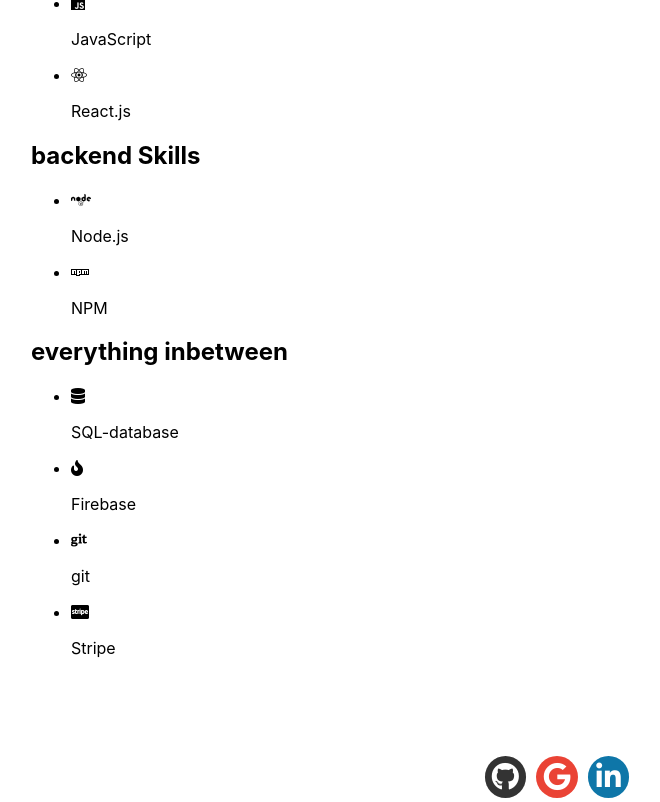
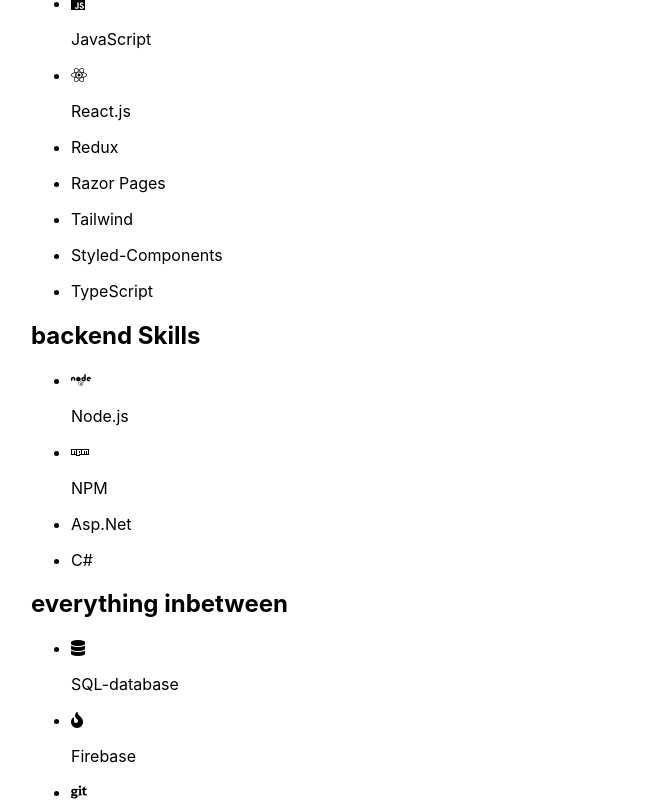
Before and after one commit to NCRadtke00/ncradtke00.github.io, a React (Create React App) app: page / in a window 1280 px wide. Shown: the part 1018-1820 px from the top of the page, without its empty margins (83-743 px from the left). Built offline with nearby package versions, Linux system fonts and the light colour scheme; no server answers.

Commit message:
fixed typo that was breaking dark_mode

```diff
--- a/src/container/Main.js
+++ b/src/container/Main.js
@@ -28,7 +28,7 @@
   };
   render() {
     return (
-      <div className={this.state.isDark ? "dark-mode" : null}>
+      <div className={this.state.isDark ? "dark_mode" : null}>
         <StyleProvider
           value={{ isDark: this.state.isDark, changeTheme: this.changeTheme }}
         >
--- a/src/portfolio.js
+++ b/src/portfolio.js
@@ -46,6 +46,26 @@
       skillName: "React.js",
       fontAwesomeClassname: "fab fa-react",
     },
+    {
+      skillName: "Redux",
+      fontAwesomeClassname: "",
+    },
+    {
+      skillName: "Razor Pages",
+      fontAwesomeClassname: "",
+    },
+    {
+      skillName: "Tailwind",
+      fontAwesomeClassname: "",
+    },
+    {
+      skillName: "Styled-Components",
+      fontAwesomeClassname: "",
+    },
+    {
+      skillName: "TypeScript",
+      fontAwesomeClassname: "",
+    },
   ],
   backendSkills: [
     {
@@ -55,6 +75,14 @@
     {
       skillName: "NPM",
       fontAwesomeClassname: "fab fa-npm",
+    },
+    {
+      skillName: "Asp.Net",
+      fontAwesomeClassname: "",
+    },
+    {
+      skillName: "C#",
+      fontAwesomeClassname: "",
     },
   ],
   otherSkills: [
@@ -73,6 +101,10 @@
     {
       skillName: "Stripe",
       fontAwesomeClassname: "fab fa-cc-stripe",
+    },
+    {
+      skillName: "AdobeXD",
+      fontAwesomeClassname: "",
     },
   ],
   display: true,
```
